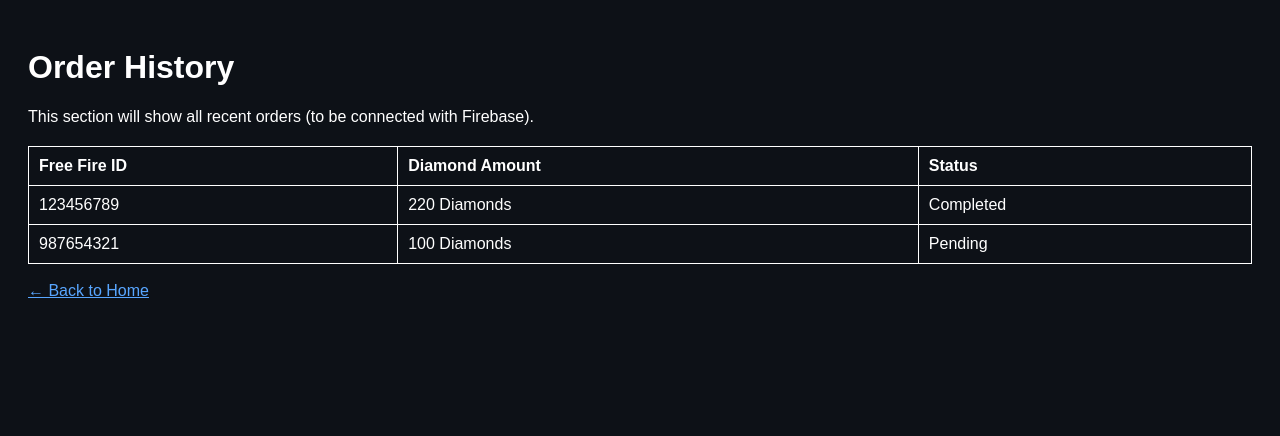
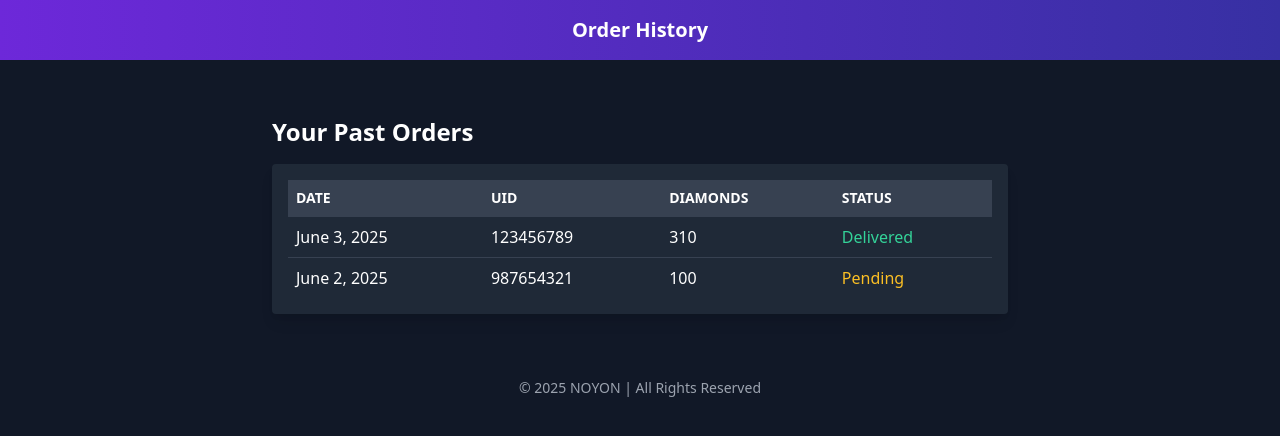
Before and after one commit to ainulislam234/noyon360.github.io, a website: page order-history.html in a window 1280 px wide. Drawn offline with nearby package versions, Linux system fonts and the light colour scheme.

Commit message:
Update order-history.html

```diff
--- a/order-history.html
+++ b/order-history.html
@@ -1,39 +1,48 @@
 <!DOCTYPE html>
 <html lang="en">
 <head>
-  <meta charset="UTF-8" />
-  <meta name="viewport" content="width=device-width, initial-scale=1.0"/>
+  <meta charset="UTF-8">
+  <meta name="viewport" content="width=device-width, initial-scale=1.0">
   <title>Order History - NOYON</title>
-  <style>
-    body { font-family: sans-serif; background-color: #0d1117; color: white; padding: 20px; }
-    table { width: 100%; border-collapse: collapse; margin-top: 20px; }
-    th, td { padding: 10px; border: 1px solid white; text-align: left; }
-    a { color: #58a6ff; }
-  </style>
+  <link href="https://cdn.jsdelivr.net/npm/tailwindcss@2.2.19/dist/tailwind.min.css" rel="stylesheet">
 </head>
-<body>
-  <h1>Order History</h1>
-  <p>This section will show all recent orders (to be connected with Firebase).</p>
+<body class="bg-gray-900 text-white">
+  <header class="bg-gradient-to-r from-purple-700 to-indigo-800 p-4 text-center text-xl font-bold">
+    Order History
+  </header>
 
-  <table>
-    <tr>
-      <th>Free Fire ID</th>
-      <th>Diamond Amount</th>
-      <th>Status</th>
-    </tr>
-    <tr>
-      <td>123456789</td>
-      <td>220 Diamonds</td>
-      <td>Completed</td>
-    </tr>
-    <tr>
-      <td>987654321</td>
-      <td>100 Diamonds</td>
-      <td>Pending</td>
-    </tr>
-  </table>
+  <main class="max-w-3xl mx-auto mt-10 p-4">
+    <h2 class="text-2xl font-semibold mb-4">Your Past Orders</h2>
+    <div class="bg-gray-800 p-4 rounded shadow-lg">
+      <table class="w-full text-left">
+        <thead class="bg-gray-700 text-sm uppercase">
+          <tr>
+            <th class="p-2">Date</th>
+            <th class="p-2">UID</th>
+            <th class="p-2">Diamonds</th>
+            <th class="p-2">Status</th>
+          </tr>
+        </thead>
+        <tbody>
+          <tr class="border-t border-gray-700">
+            <td class="p-2">June 3, 2025</td>
+            <td class="p-2">123456789</td>
+            <td class="p-2">310</td>
+            <td class="p-2 text-green-400">Delivered</td>
+          </tr>
+          <tr class="border-t border-gray-700">
+            <td class="p-2">June 2, 2025</td>
+            <td class="p-2">987654321</td>
+            <td class="p-2">100</td>
+            <td class="p-2 text-yellow-400">Pending</td>
+          </tr>
+        </tbody>
+      </table>
+    </div>
+  </main>
 
-  <br>
-  <a href="index.html">← Back to Home</a>
+  <footer class="text-center text-sm text-gray-400 mt-8 p-4">
+    &copy; 2025 NOYON | All Rights Reserved
+  </footer>
 </body>
 </html>
```
